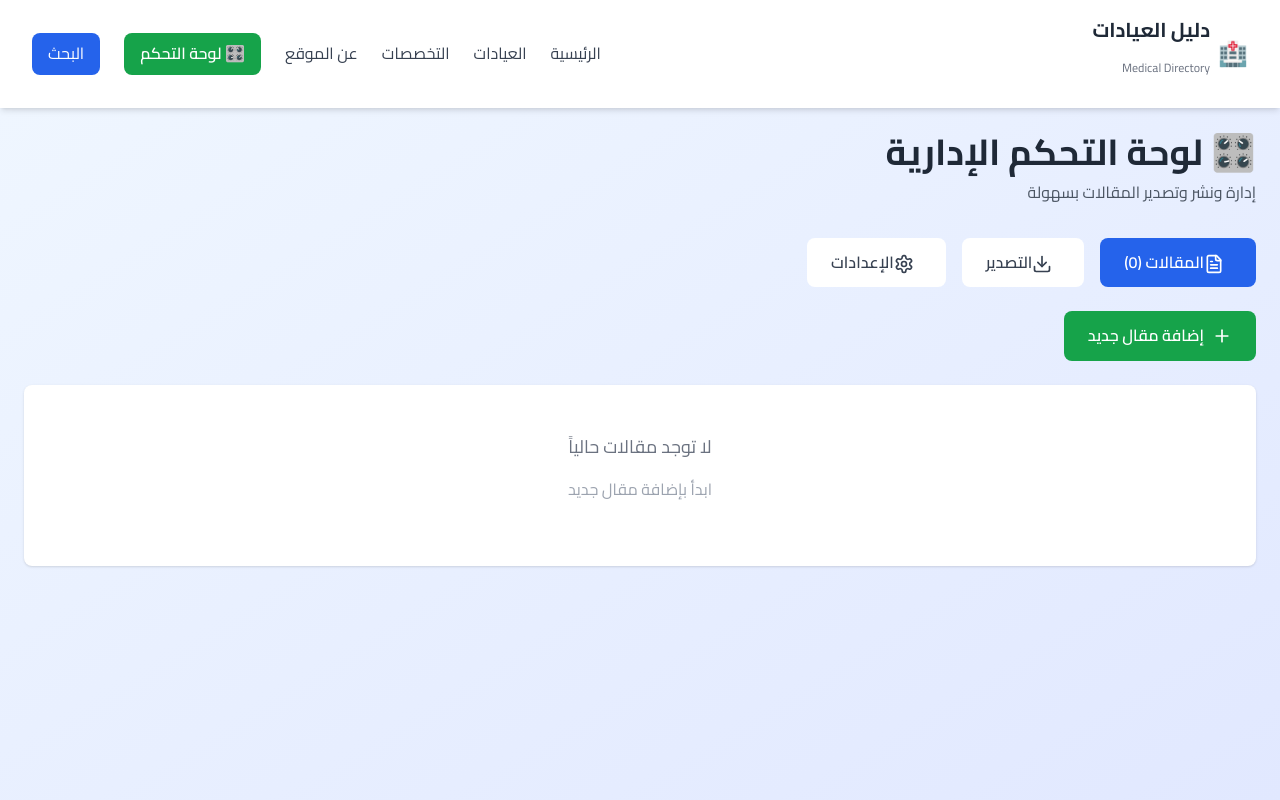
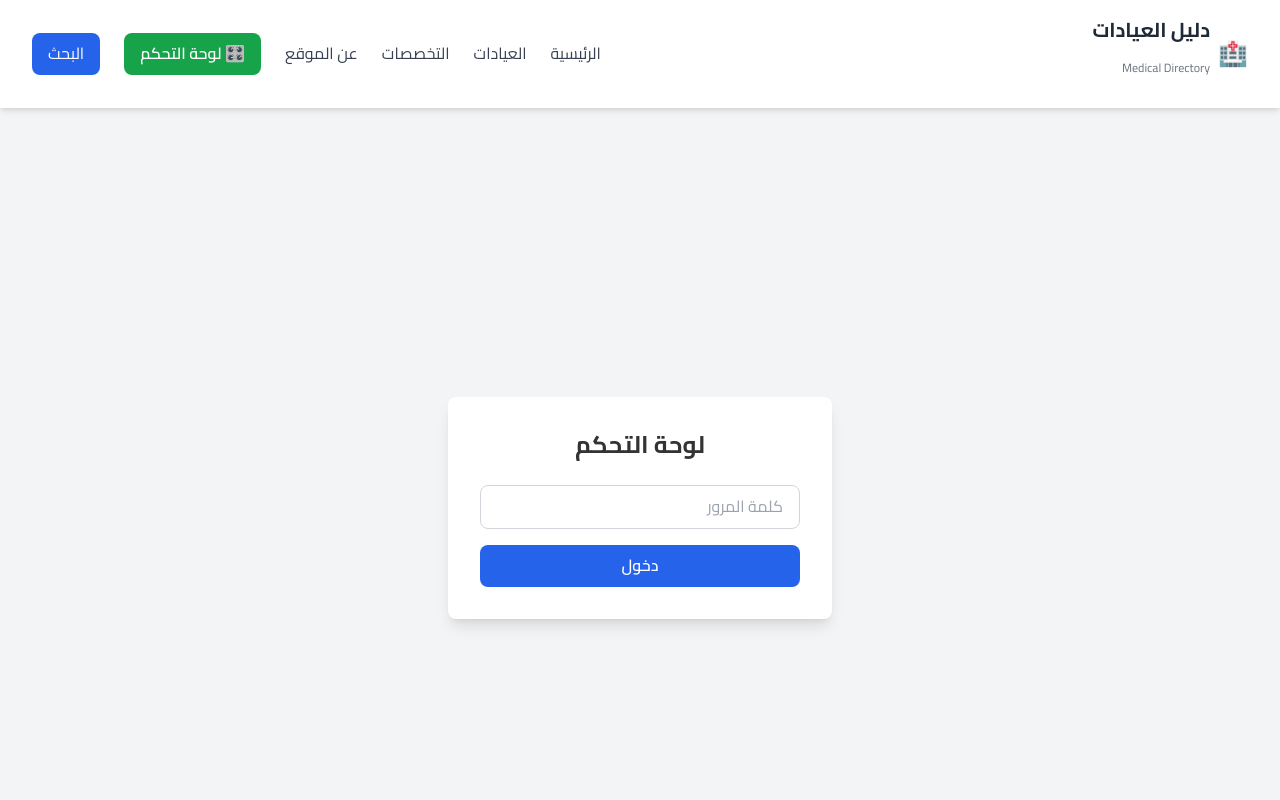
Before and after one commit to CodeHub-Official/medical-directory-ar, a Next.js app: page /admin in a window 1280 px wide. Shown: the top 800 px of the page. Built offline with nearby package versions, Linux system fonts and the light colour scheme.

Commit message:
fix: city clinics filter + admin password

```diff
--- a/src/app/admin/page.tsx
+++ b/src/app/admin/page.tsx
@@ -1,15 +1,50 @@
+'use client';
+import { useState } from 'react';
 import AdminDashboard from '@/components/AdminDashboard';
 
-export const metadata = {
-  title: 'لوحة التحكم الإدارية - دليل العيادات الطبي',
-  description: 'إدارة ونشر وتصدير المقالات بسهولة',
-  robots: 'noindex, nofollow',
-};
+export default function AdminPage() {
+  const [password, setPassword] = useState('');
+  const [auth, setAuth] = useState(false);
+  const [error, setError] = useState('');
 
-export default function AdminPage() {
-  return (
-    <main className="min-h-screen bg-gradient-to-br from-blue-50 to-indigo-100">
-      <AdminDashboard />
-    </main>
-  );
+  if (!auth) {
+    return (
+      <div className="min-h-screen flex items-center justify-center bg-gray-100" dir="rtl">
+        <div className="bg-white p-8 rounded-lg shadow-lg w-96">
+          <h1 className="text-2xl font-bold text-center mb-6">لوحة التحكم</h1>
+          <input
+            type="password"
+            placeholder="كلمة المرور"
+            value={password}
+            onChange={(e) => setPassword(e.target.value)}
+            className="w-full border border-gray-300 rounded-lg px-4 py-2 mb-4 text-right"
+            onKeyDown={(e) => {
+              if (e.key === 'Enter') {
+                if (password === 'admin2026') {
+                  setAuth(true);
+                } else {
+                  setError('كلمة المرور غلط');
+                }
+              }
+            }}
+          />
+          {error && <p className="text-red-500 text-sm mb-4 text-center">{error}</p>}
+          <button
+            onClick={() => {
+              if (password === 'admin2026') {
+                setAuth(true);
+              } else {
+                setError('كلمة المرور غلط');
+              }
+            }}
+            className="w-full bg-blue-600 text-white py-2 rounded-lg font-semibold hover:bg-blue-700"
+          >
+            دخول
+          </button>
+        </div>
+      </div>
+    );
+  }
+
+  return <AdminDashboard />;
 }
--- a/src/app/clinics/[slug]/page.tsx
+++ b/src/app/clinics/[slug]/page.tsx
@@ -64,7 +64,7 @@ export default function CityPage({ params }: { params: { slug: string } }) {
     );
   }
 
-  const clinics = getClinicsByCity(city.name);
+  const clinics = getClinicsByCity(city.nameEn);
   const breadcrumbSchema = generateBreadcrumbSchema(
     [
       { name: 'الرئيسية', url: siteUrl },
--- a/src/utils/data.ts
+++ b/src/utils/data.ts
@@ -68,7 +68,7 @@ export function getClinicById(id: string): Clinic | undefined {
  */
 export function getClinicsByCity(city: string): Clinic[] {
   return clinicsData.clinics.filter(
-    (clinic) => clinic.city.toLowerCase() === city.toLowerCase()
+    (clinic) => clinic.city.toLowerCase() === city.toLowerCase() || clinic.cityEn.toLowerCase() === city.toLowerCase()
   );
 }
 
@@ -90,7 +90,7 @@ export function getClinicsByCityAndSpecialty(
 ): Clinic[] {
   return clinicsData.clinics.filter(
     (clinic) =>
-      clinic.city.toLowerCase() === city.toLowerCase() &&
+      clinic.city.toLowerCase() === city.toLowerCase() || clinic.cityEn.toLowerCase() === city.toLowerCase() &&
       clinic.specialty.toLowerCase() === specialty.toLowerCase()
   );
 }
@@ -214,7 +214,7 @@ export function getUniqueDistricts(): string[] {
  */
 export function getClinicsCountByCity(city: string): number {
   return clinicsData.clinics.filter(
-    (clinic) => clinic.city.toLowerCase() === city.toLowerCase()
+    (clinic) => clinic.city.toLowerCase() === city.toLowerCase() || clinic.cityEn.toLowerCase() === city.toLowerCase()
   ).length;
 }
 
```
